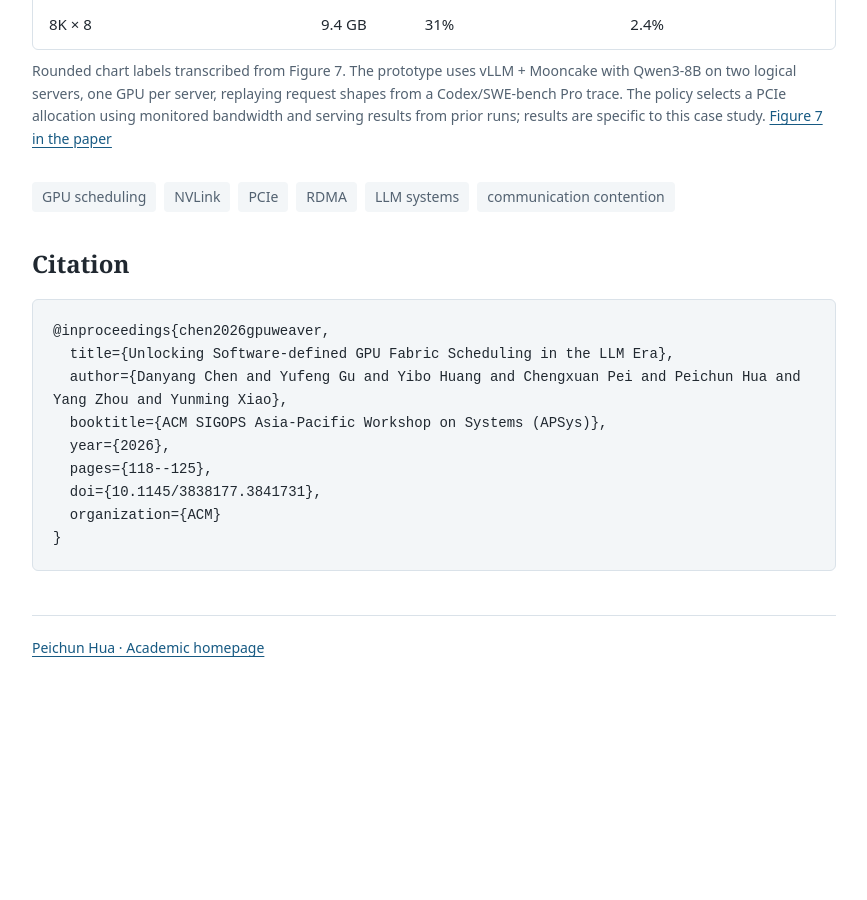
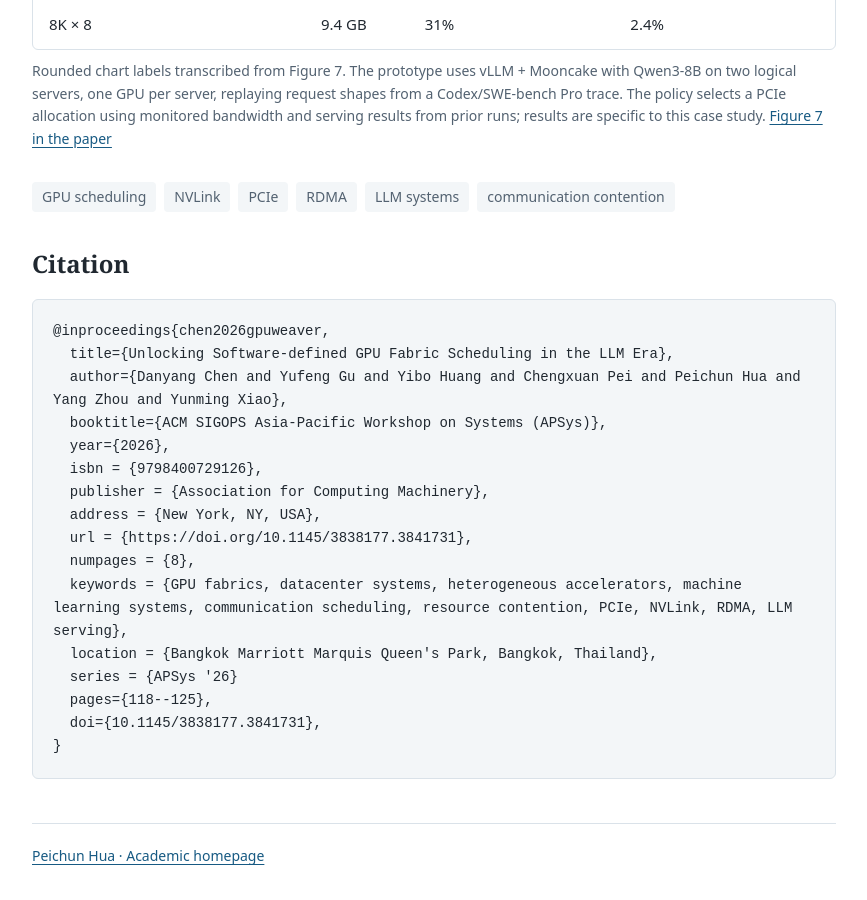
Before and after one commit to sarendis56/sarendis56.github.io, a Jekyll site: the page built from _projects/gpuweaver.md, in a window 1280 px wide and 900 px high, scrolled down 1928 px. Shown: the whole window, without its empty margins (206-1073 px from the left). Built offline with Jekyll 4.4.1, drawn with Linux system fonts in a browser that asks for light colours; before the commit the page ends 2620 px from its top, so only the background shows below that.

Commit message:
Update 9.22

```diff
--- a/_data/publications.yml
+++ b/_data/publications.yml
@@ -77,6 +77,7 @@ main:
     authors: Danyang Chen, Yufeng Gu, Yibo Huang, Chengxuan Pei, <strong>Peichun Hua</strong>, Yang Zhou, and Yunming Xiao
     conference_short: APSys
     conference: ACM SIGOPS Asia-Pacific Workshop on Systems <strong>(APSys)</strong>, 2026.
+    link: https://dl.acm.org/doi/abs/10.1145/3838177.3841731
     pdf: assets/docs/APSys26.pdf
     bibtex: |
       @inproceedings{chen2026gpuweaver,
@@ -84,9 +85,16 @@ main:
         author={Danyang Chen and Yufeng Gu and Yibo Huang and Chengxuan Pei and Peichun Hua and Yang Zhou and Yunming Xiao},
         booktitle={ACM SIGOPS Asia-Pacific Workshop on Systems (APSys)},
         year={2026},
+        isbn = {9798400729126},
+        publisher = {Association for Computing Machinery},
+        address = {New York, NY, USA},
+        url = {https://doi.org/10.1145/3838177.3841731},
+        numpages = {8},
+        keywords = {GPU fabrics, datacenter systems, heterogeneous accelerators, machine learning systems, communication scheduling, resource contention, PCIe, NVLink, RDMA, LLM serving},
+        location = {Bangkok Marriott Marquis Queen's Park, Bangkok, Thailand},
+        series = {APSys '26}
         pages={118--125},
         doi={10.1145/3838177.3841731},
-        organization={ACM}
       }
     notes: |
       Accepted.
```
